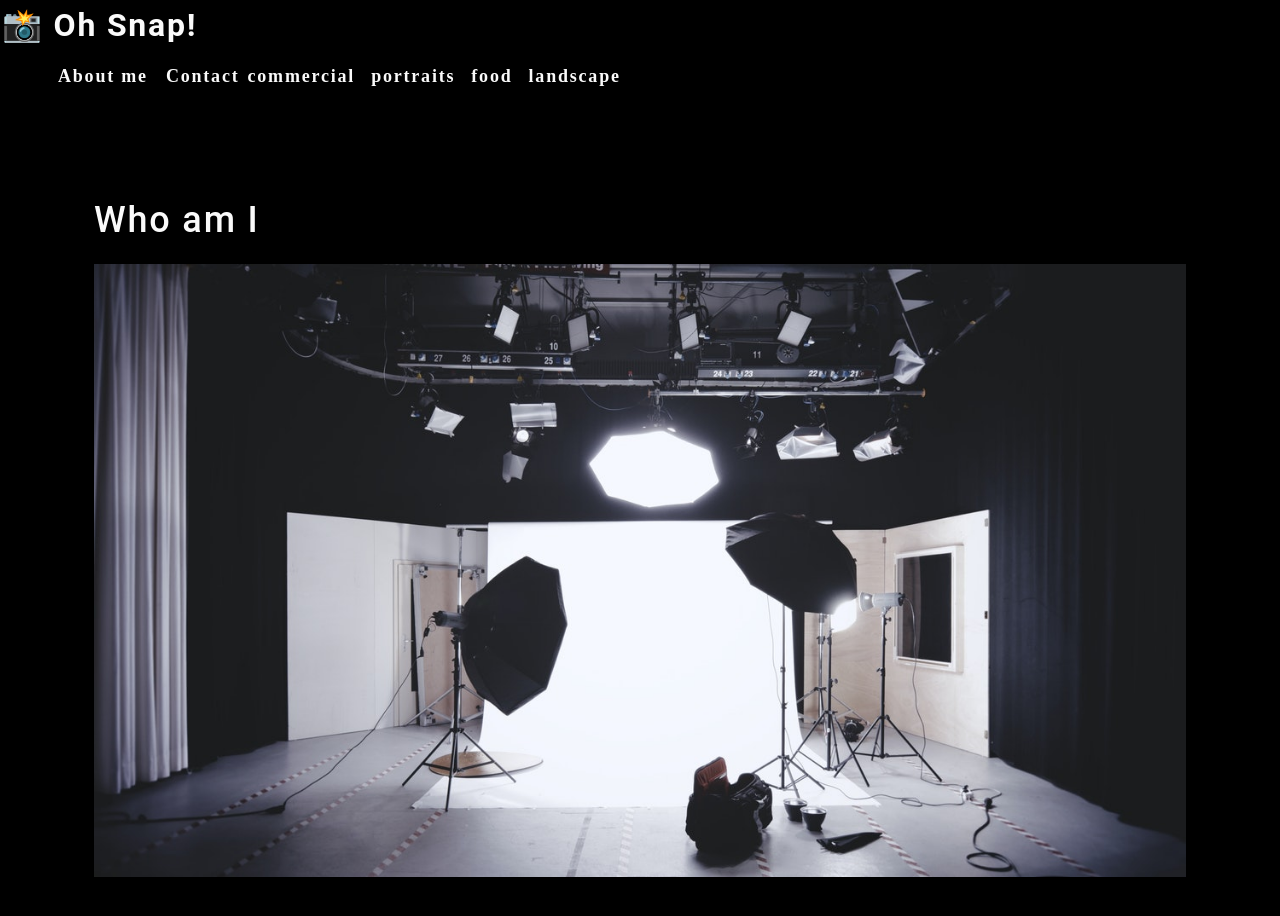
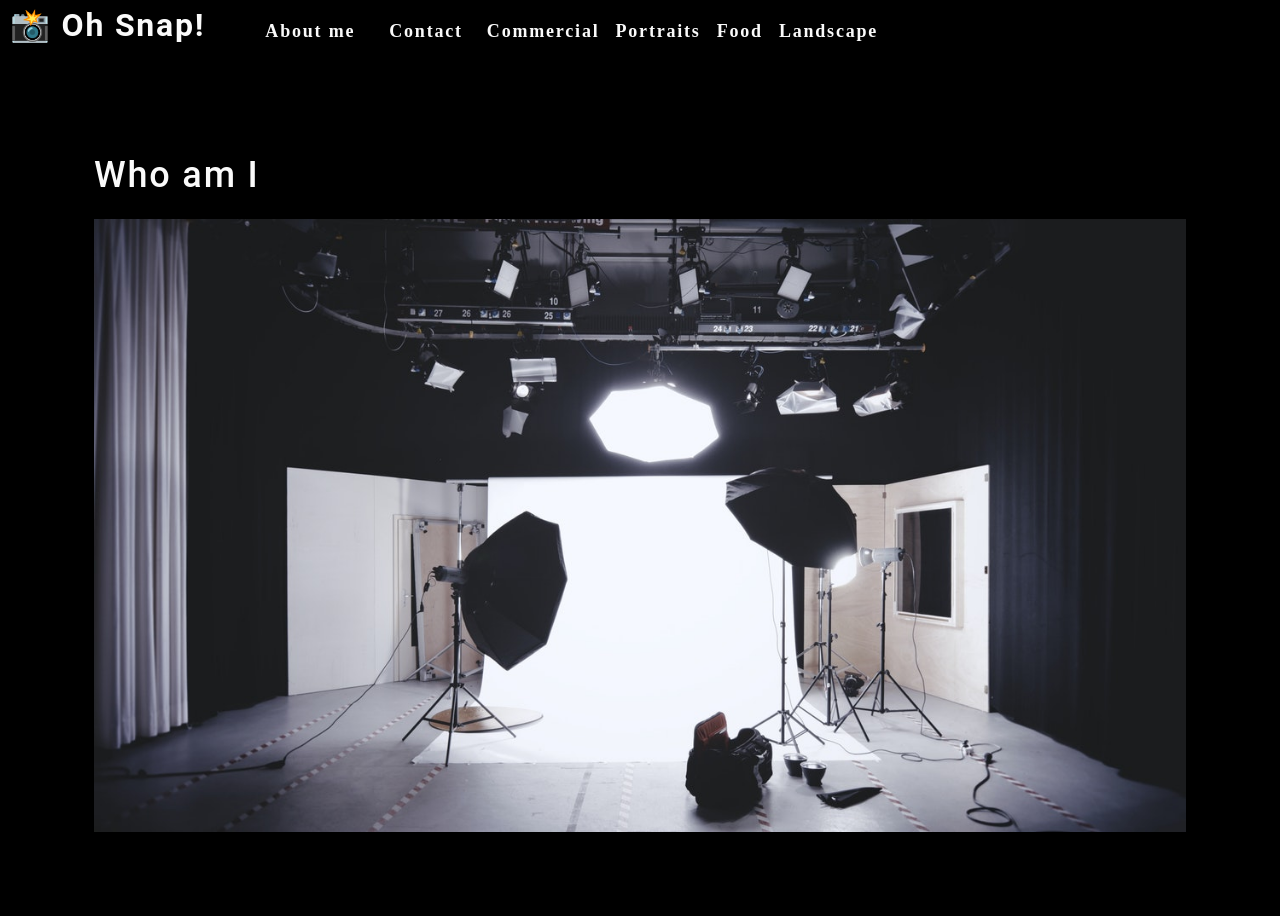
Before and after one commit to cartkidd/photo-port, a React (Create React App) app: page / in a window 1280 px wide. Shown: the top 916 px of the page. Built offline with nearby package versions, Linux system fonts and the light colour scheme.

Commit message:
test files for nav and about are in place

```diff
--- a/src/components/Nav/index.js
+++ b/src/components/Nav/index.js
@@ -1,51 +1,48 @@
-import React from 'react';
+import React from "react";
+import { capitalizeFirstLetter } from "../../utils/helpers";
 
 function Nav() {
-    const categories = [
-        {
-          name: "commercial",
-          description:
-            "Photos of grocery stores, food trucks, and other commercial projects",
-        },
-        { name: "portraits", description: "Portraits of people in my life" },
-        { name: "food", description: "Delicious delicacies" },
-        {
-          name: "landscape",
-          description: "Fields, farmhouses, waterfalls, and the beauty of nature",
-        },
+
+  const  categories = [
+    { name: 'commercial', description: 'Photos of grocery stores, food trucks, and other commercial projects' },
+    { name: 'portraits', description: 'Portraits of people in my life' },
+    { name: 'food', description: 'Delicious delicacies' },
+    { name: 'landscape', description: 'Fields, farmhouses, waterfalls, and the beauty of nature' }
   ];
 
-      function categorySelected(name) {
-        console.log(`${name} clicked`)
-      }
+  const handleClick = (item) => {
+    console.log(item);
+    return item;
+  };
 
   return (
-    <header>
+    <header className="flex-row px-1">
       <h2>
-    <a href="/">
+        <a data-testid="link" href="/">
           <span role="img" aria-label="camera"> 📸</span> Oh Snap!
         </a>
       </h2>
       <nav>
         <ul className="flex-row">
           <li className="mx-2">
-        <a href="#about">
+            <a data-testid="about" href="#about" onClick={() => handleClick("About")}>
               About me
             </a>
           </li>
-      <li>
-        <span>Contact</span>
-      </li>
-      {categories.map((category) => (
-        <li
-          className="mx-1"
-          key={category.name}
-        >
-          <span onClick={categorySelected} >
-            {category.name}
+          <li className={"mx-2"}>
+            <span onClick={() => handleClick('Contact')}>
+              Contact
             </span>
           </li>
-      ))}
+          {
+            categories.map((category) => (
+              <li className="mx-1" key={category.name} >
+                <span onClick={() => { handleClick(category.name); }}>
+                 {capitalizeFirstLetter(category.name)}
+                </span>
+              </li>
+            ))
+          }
         </ul>
       </nav>
     </header>
```
Also changed, not shown: 2 other files (tests, documents, lock files or other folders). Lines whose indentation alone changed are shown as unchanged.
